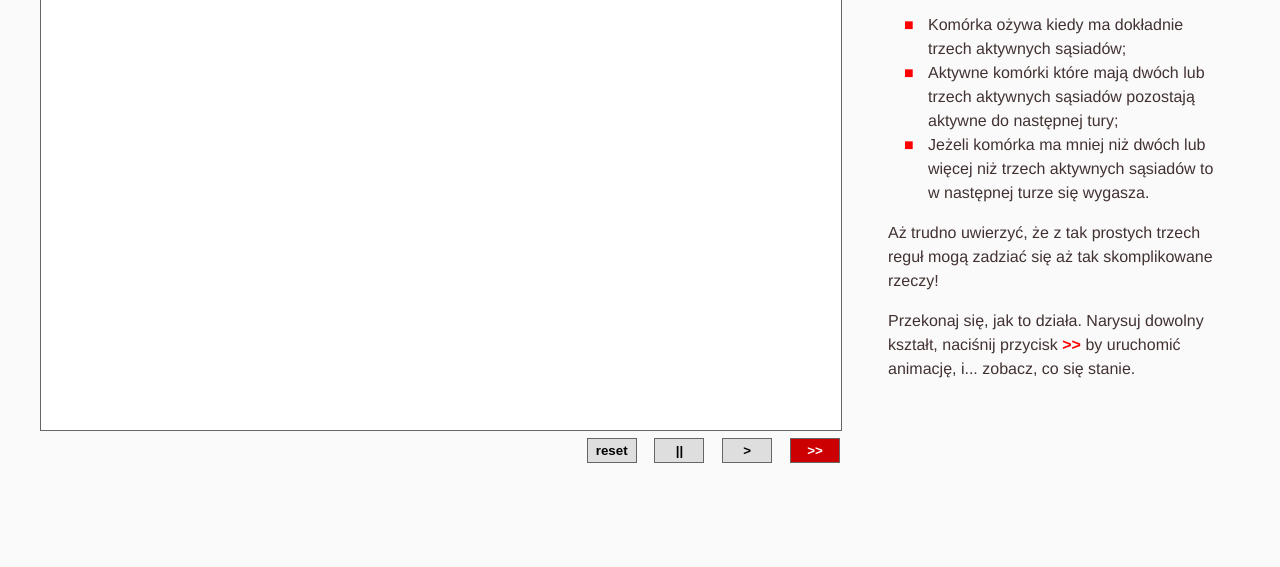
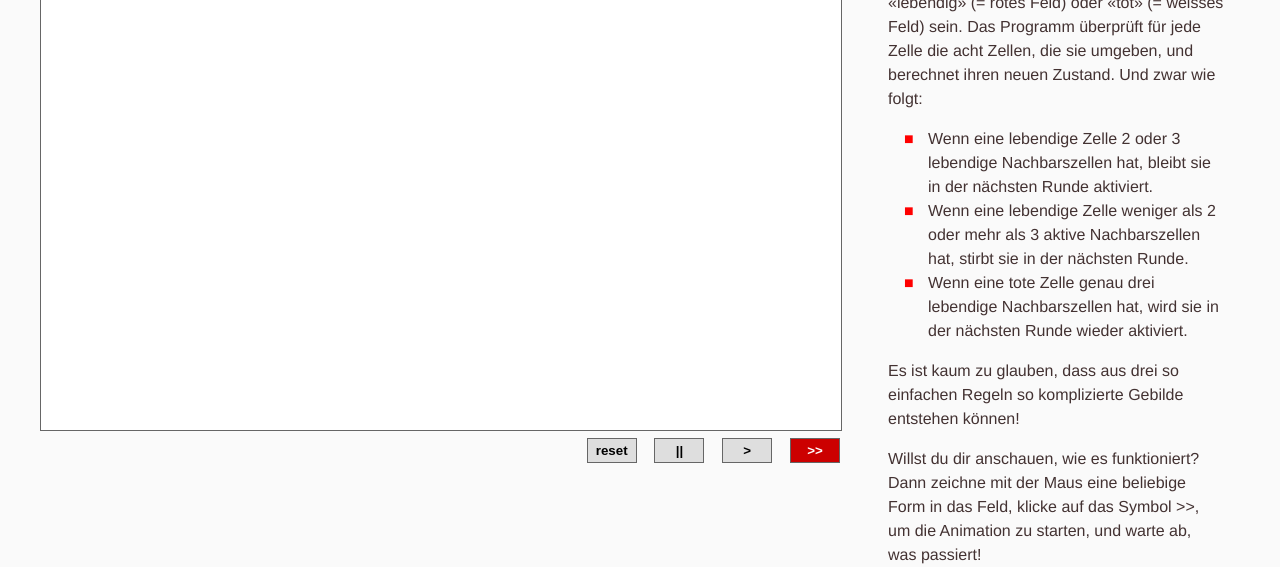
Before and after one commit to madeincosmos/spiel, a plain HTML site: page index.html in a window 1280 px wide. Shown: the part 299-866 px from the top of the page. Before the commit the page ends 800 px from the top, so only its background shows below. Drawn offline with Linux system fonts and the light colour scheme.

Commit message:
load german on start

```diff
--- a/index.html
+++ b/index.html
@@ -22,9 +22,9 @@
 			<h3 id="subtitle">Czy wiesz, co to gra w życie?</h3>
 			<p id="intro">Reguły są bardzo proste. Dla każdego pola na planszy sprawdzamy wszystkich ośmiu sąsiadów dookoła, i na tej podstawie wyliczamy jej nowy stan:</p>
 			<ul id="rules">
-				<li>Komórka ożywa kiedy ma dokładnie trzech aktywnych sąsiadów;</li>
-				<li>Aktywne komórki które mają dwóch lub trzech aktywnych sąsiadów pozostają aktywne do następnej tury;</li>
-				<li>Jeżeli komórka ma mniej niż dwóch lub więcej niż trzech aktywnych sąsiadów to w następnej turze się wygasza.</li>
+				<li id="rules1">Komórka ożywa kiedy ma dokładnie trzech aktywnych sąsiadów;</li>
+				<li id="rules2">Aktywne komórki które mają dwóch lub trzech aktywnych sąsiadów pozostają aktywne do następnej tury;</li>
+				<li id="rules3">Jeżeli komórka ma mniej niż dwóch lub więcej niż trzech aktywnych sąsiadów to w następnej turze się wygasza.</li>
 			</ul>
 
 		<p id="believe">Aż trudno uwierzyć, że z tak prostych trzech reguł mogą zadziać się aż tak skomplikowane rzeczy!</p>
--- a/lang.js
+++ b/lang.js
@@ -5,11 +5,9 @@ let text = {
         "title": "Spiel des Lebens",
         "subtitle": "Wie funktioniert das Spiel des Lebens?",
         "intro": "Die Regeln sind ganz einfach: Jede Zelle (= Kästchen auf dem Feld) kann entweder «lebendig» (= rotes Feld) oder «tot» (= weisses Feld) sein. Das Programm überprüft für jede Zelle die acht Zellen, die sie umgeben, und berechnet ihren neuen Zustand. Und zwar wie folgt:",
-        "rules": [
-            "Wenn eine lebendige Zelle 2 oder 3 lebendige Nachbarszellen hat, bleibt sie in der nächsten Runde aktiviert.",
-            "Wenn eine lebendige Zelle weniger als 2 oder mehr als 3 aktive Nachbarszellen hat, stirbt sie in der nächsten Runde.",
-            "Wenn eine tote Zelle genau drei lebendige Nachbarszellen hat, wird sie in der nächsten Runde wieder aktiviert."
-        ],
+        "rules1": "Wenn eine lebendige Zelle 2 oder 3 lebendige Nachbarszellen hat, bleibt sie in der nächsten Runde aktiviert.",
+        "rules2": "Wenn eine lebendige Zelle weniger als 2 oder mehr als 3 aktive Nachbarszellen hat, stirbt sie in der nächsten Runde.",
+        "rules3": "Wenn eine tote Zelle genau drei lebendige Nachbarszellen hat, wird sie in der nächsten Runde wieder aktiviert.",
         "believe": "Es ist kaum zu glauben, dass aus drei so einfachen Regeln so komplizierte Gebilde entstehen können!",
         "cta": "Willst du dir anschauen, wie es funktioniert? Dann zeichne mit der Maus eine beliebige Form in das Feld, klicke auf das Symbol >>, um die Animation zu starten, und warte ab, was passiert!"
     },
@@ -17,12 +15,21 @@ let text = {
         "title": "Le jeu de la vie",
         "subtitle": "Comment fonctionne le jeu de la vie?",
         "intro": "Chaque cellule (= petit carré sur la grille) peut avoir deux états : « vivante » (case colorée)  ou « morte » (case blanche). Le programme détermine et calcule l’état d’une cellule et son évolution en fonction des huit autres cellules (vivantes ou morte) qui l’entourent. Pour ce faire, le programme se base sur les règles suivantes :",
-        "rules": [
-            "Si une cellule vivante est entourée par 2 ou 3 cellules vivantes, elle reste en vie à la génération suivante.",
-            "Si une cellule vivante est entourée par moins de 2 cellules vivantes, elle meurt à la génération suivante.",
-            "Si une cellule morte se retrouve entourée par exactement 3 cellules vivantes, elle renaît à la génération suivante."
-        ],
+        "rules1": "Si une cellule vivante est entourée par 2 ou 3 cellules vivantes, elle reste en vie à la génération suivante.",
+        "rules2": "Si une cellule vivante est entourée par moins de 2 cellules vivantes, elle meurt à la génération suivante.",
+        "rules3": "Si une cellule morte se retrouve entourée par exactement 3 cellules vivantes, elle renaît à la génération suivante.",
         "believe": "Incroyable comme trois règles aussi simples sont capables de créer des motifs aussi élaborés !",
         "cta": "Pour voir comment cela fonctionne, dessine avec ta souris une forme quelconque dans la grille, puis clique sur le symbole >> pour lancer l’animation et attends de voir ce qui se passe !"
     }
 }
+
+document.onreadystatechange = function () {
+    setLanguage( "de" );
+}
+
+function setLanguage( lang ) {
+    for ( i in text[ lang ] ) {
+        console.log( i + " : " + text[ lang ][ i ] );
+        document.getElementById( i ).innerHTML = text[ lang ][ i ] ;
+    };
+}
--- a/styles.css
+++ b/styles.css
@@ -23,6 +23,7 @@ h1 {
 
 h3 {
 	font-size: 2rem;
+	line-height: 1.4em;
 }
 .container {
 	margin: 1em 2em;
```
